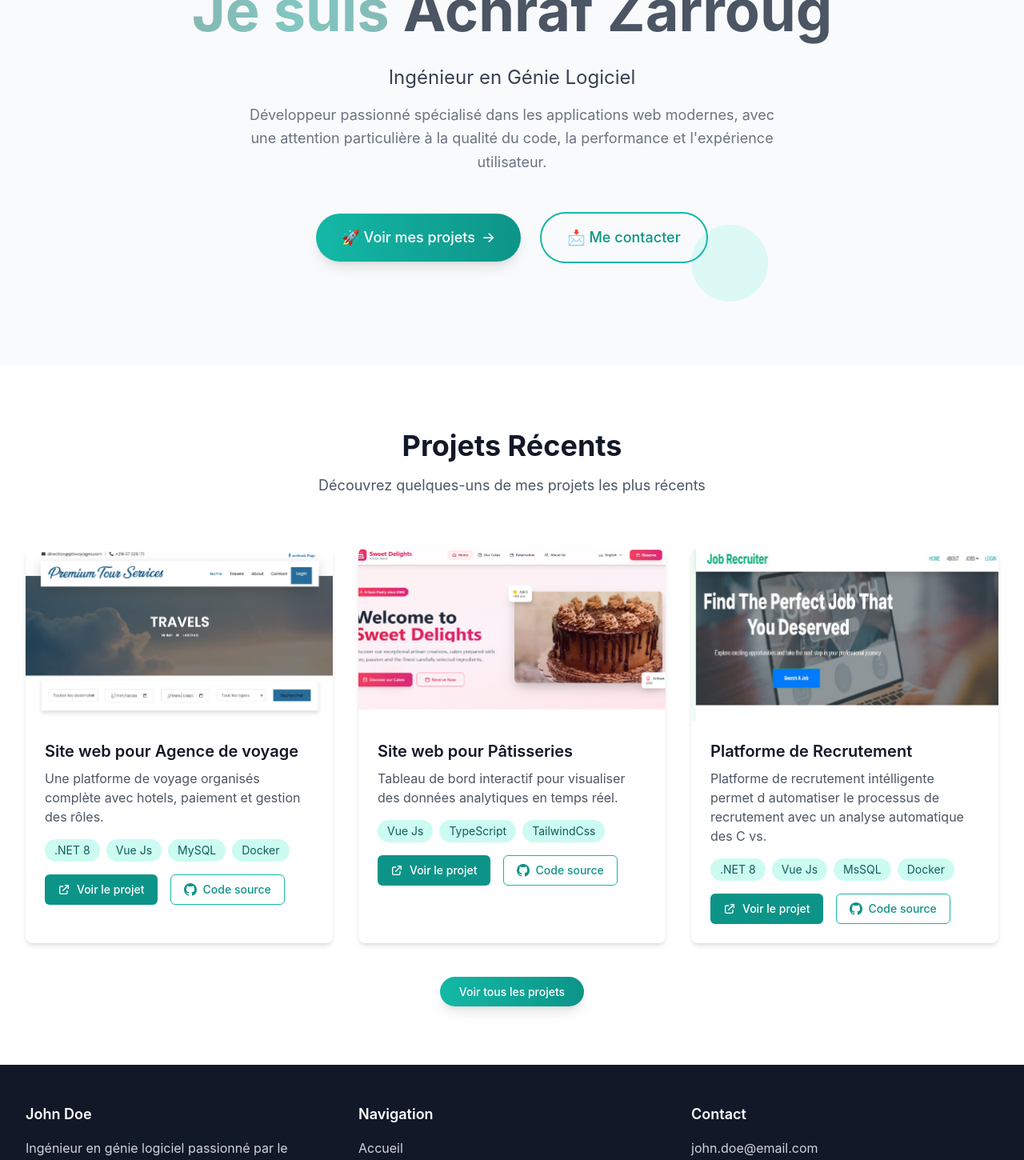
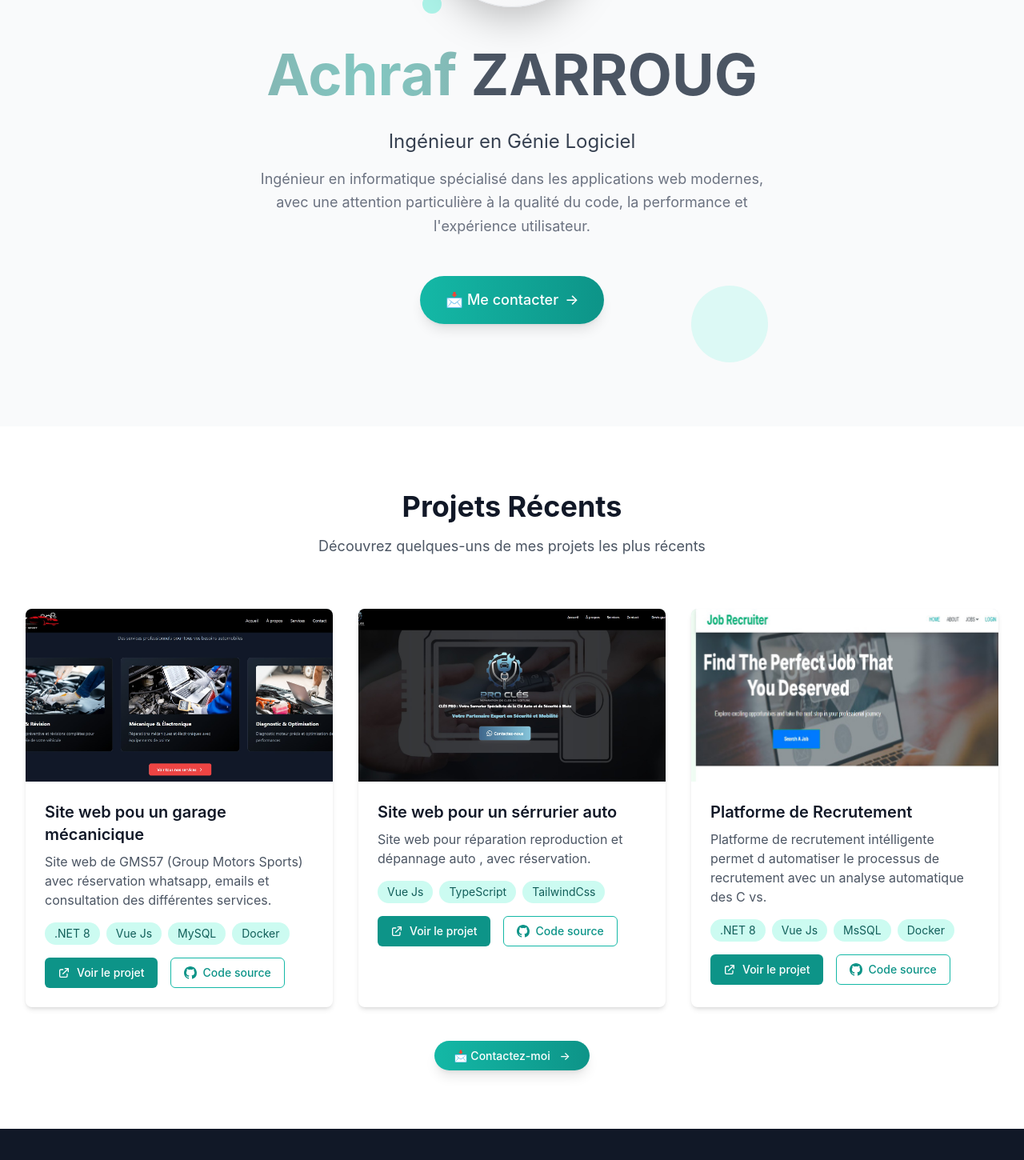
Before and after one commit to achraf-zarroug/portfolio-front, a Vue app: page / in a window 1280 px wide. Shown: the part 440-1890 px from the top of the page at 80% size. Built offline with nearby package versions, Linux system fonts and the light colour scheme.

Commit message:
design modification enleve projets list et changer proje

```diff
--- a/src/components/AppFooter.vue
+++ b/src/components/AppFooter.vue
@@ -62,9 +62,9 @@ export default defineComponent({
     RouterLink
   },
   setup() {
-    const name = 'John Doe'
-    const email = 'john.doe@email.com'
-    const phone = '+33 6 12 34 56 78'
+    const name = 'Achraf ZARROUG'
+    const email = 'achraf.zarroug@hotmail.com'
+    const phone = '+216 24 231 240'
 
     const navigation = [
       { name: 'Accueil', href: '/' },
@@ -74,8 +74,8 @@ export default defineComponent({
     ]
 
     const socialLinks = [
-      { name: 'LinkedIn', href: '#', icon: 'linkedin' },
-      { name: 'GitHub', href: '#', icon: 'github' },
+      { name: 'LinkedIn', href: 'https://www.linkedin.com/in/achraf-zarroug/', icon: 'linkedin' },
+      { name: 'GitHub', href: 'https://github.com/achraf-zarroug', icon: 'github' },
       { name: 'Twitter', href: '#', icon: 'twitter' }
     ]
 
--- a/src/components/AppHeader.vue
+++ b/src/components/AppHeader.vue
@@ -110,7 +110,6 @@ const route = useRoute()
 const navigation = ref([
   { name: 'Accueil', href: '/' },
   { name: 'À propos', href: '/about' },
-  { name: 'Projets', href: '/projects' }
 ])
 
     return {
--- a/src/views/HomeView.vue
+++ b/src/views/HomeView.vue
@@ -13,13 +13,13 @@
         <!-- Avatar ou logo -->
         <div class="mb-12 flex justify-center">
           <div class="relative">
-            <div class="w-32 h-32 bg-gradient-to-br from-white to-gray-100 rounded-full shadow-2xl flex items-center justify-center border border-gray-200">
-              <div class="w-20 h-20 bg-gradient-to-br from-teal-500 to-teal-600 rounded-full flex items-center justify-center">
+            <div class="w-52 h-52 bg-gradient-to-br from-white to-gray-100 rounded-full shadow-2xl flex items-center justify-center border border-gray-200">
+              <div class="w-40 h-40 bg-gradient-to-br from-teal-500 to-teal-600 rounded-full flex items-center justify-center">
                 <div class="text-white text-3xl">
                  <img
                   src="/moi.ico"
                   alt="Photo de profil"
-                  class="h-20 w-20 rounded-full object-cover"
+                  class="h-42 w-42 rounded-full object-cover"
                 />
                 </div>
               </div>
@@ -32,10 +32,10 @@
         <div class="max-w-4xl mx-auto">
           <h1 class="text-3xl md:text-6xl lg:text-7xl font-bold mb-8 animate-fadeInUp">
             <span class="bg-gradient-to-r from-teal-700 via-teal-600 to-teal-700 bg-clip-text text-transparent animate-pulse">
-              Je suis
+             Achraf
             </span>
             <span class=" text-gray-600">
-              Achraf Zarroug
+               ZARROUG
             </span>
           </h1>
 
@@ -44,7 +44,7 @@
           </p>
 
           <p class="text-lg text-gray-500 mb-12 max-w-2xl mx-auto leading-relaxed animate-fadeInUp" style="animation-delay: 0.4s;">
-            Développeur passionné spécialisé dans les applications web modernes, avec une attention particulière à la qualité du code, la performance et l'expérience utilisateur.
+            Ingénieur en informatique spécialisé dans les applications web modernes, avec une attention particulière à la qualité du code, la performance et l'expérience utilisateur.
           </p>
 
           <div class="flex flex-col sm:flex-row gap-6 justify-center items-center animate-fadeInUp" style="animation-delay: 0.6s;">
@@ -52,16 +52,11 @@
               to="/projects"
               class="group bg-gradient-to-r from-teal-500 to-teal-600 hover:from-teal-600 hover:to-teal-700 text-white px-8 py-4 rounded-full text-lg font-medium transition-all duration-300 shadow-lg hover:shadow-xl transform hover:-translate-y-1 flex items-center"
             >
-              🚀 Voir mes projets
+              📩 Me contacter
               <span class="ml-2 group-hover:translate-x-1 transition-transform">→</span>
             </RouterLink>
 
-            <RouterLink
-              to="/contact"
-              class="group border-2 border-teal-500 text-teal-600 hover:bg-teal-500 hover:text-white px-8 py-4 rounded-full text-lg font-medium transition-all duration-300 flex items-center"
-            >
-              📩 Me contacter
-            </RouterLink>
+
           </div>
         </div>
       </div>
@@ -95,7 +90,8 @@
             hover:to-teal-700 text-white px-6 py-2.5 rounded-full text-sm font-medium transition-all duration-300 shadow-lg hover:shadow-xl
             transform hover:-translate-y-0.5"
           >
-            Voir tous les projets
+           📩 Contactez-moi
+              <span class="ml-2 group-hover:translate-x-1 transition-transform">→</span>
           </RouterLink>
         </div>
       </div>
@@ -129,20 +125,20 @@ interface Project {
 const featuredProjects = ref<Project[]>([
   {
     id: 1,
-    title: 'Site web pour Agence de voyage',
-    description: 'Une platforme de voyage organisés complète avec hotels, paiement et gestion des rôles.',
-    image: '/projects/pts.jpg',
+    title: 'Site web pou un garage mécanicique',
+    description: 'Site web de GMS57 (Group Motors Sports) avec réservation whatsapp, emails et consultation des différentes services.',
+    image: '/projects/gms57.jpg',
     technologies: ['.NET 8', 'Vue Js', 'MySQL', 'Docker'],
-    liveUrl: 'https://ptsvoyages.com/',
+    liveUrl: 'https://www.gms57.fr/',
     githubUrl: '#'
   },
   {
     id: 2,
-    title: 'Site web pour Pâtisseries  ',
-    description: 'Tableau de bord interactif pour visualiser des données analytiques en temps réel.',
-    image: '/projects/Patisserie.jpg',
+    title: 'Site web pour un sérrurier auto  ',
+    description: 'Site web pour réparation  reproduction et dépannage auto , avec réservation.',
+    image: '/projects/clespro.jpg',
     technologies: ['Vue Js', 'TypeScript', 'TailwindCss'],
-    liveUrl: 'https://patisserie-pink.vercel.app/',
+    liveUrl: 'https://clespro.fr',
     githubUrl: '#'
   },
   {
```
Also changed, not shown: public/projects/clespro.jpg (added), public/projects/gms57.jpg (added).
